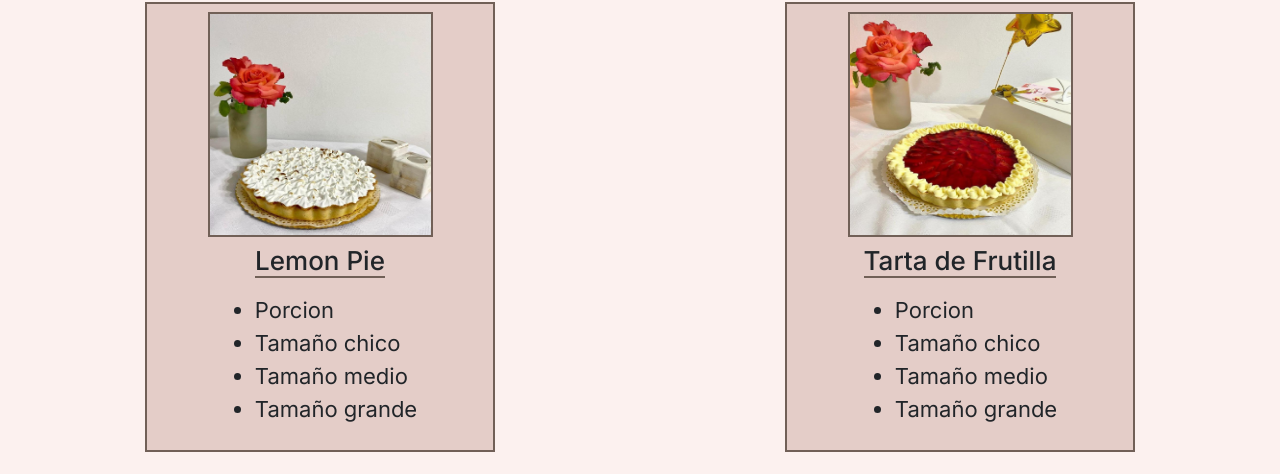
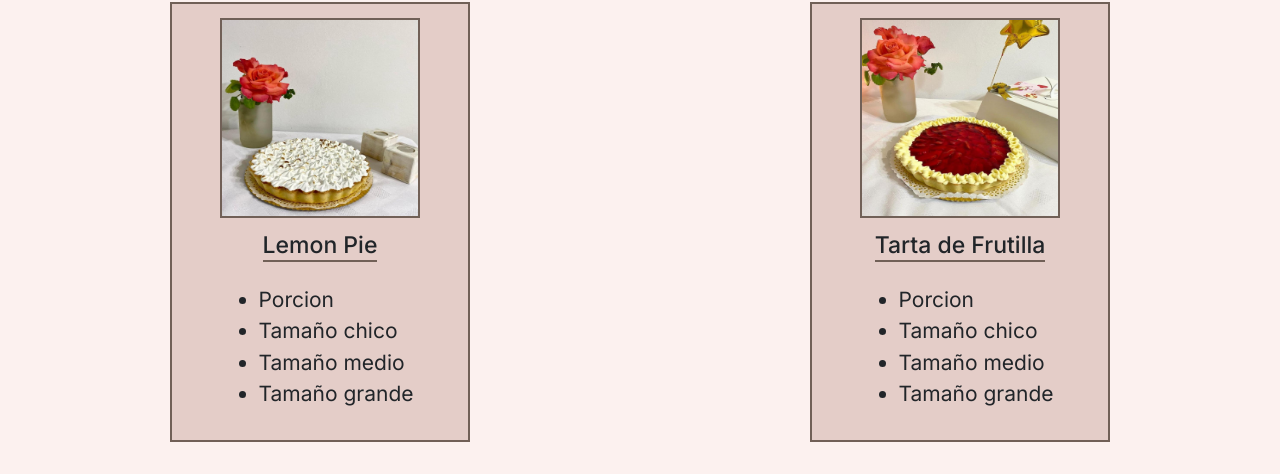
Before and after one commit to SantiBascal/PreEntrega2-SantiBascalCorrea, a website: page pages/productos.html in a window 1280 px wide. Shown: the part 175-649 px from the top of the page. Drawn offline with nearby package versions, Linux system fonts and the light colour scheme.

Commit message:
Agregue animaciones al logo de wsp flotante, y las tarjetas de los productos

```diff
--- a/style/scss/components/_buttons.scss
+++ b/style/scss/components/_buttons.scss
@@ -2,4 +2,9 @@
     position: fixed;
     bottom: 0;
     right: 0;
+    transition: all 300ms;
  }
+
+ .logoFlotante:hover{
+    transform: scale(1.15);
+ }
--- a/style/scss/pages/_productos.scss
+++ b/style/scss/pages/_productos.scss
@@ -34,11 +34,15 @@
             justify-content: space-evenly;
             align-items: center;
             border: $border;
-
+            transition: all 300ms;
             h3 {
                 font-size: 20px;
                 border-bottom: $border;
             }
+        }
+
+        .tProductos:hover{
+            transform: scale(1.05);
         }
     }
 }
@@ -70,20 +74,20 @@
             margin-top: 20px;
             margin-bottom: 20px;
             .tProductos {
-                height: 450px;
-                width: 350px;
+                height: 440px;
+                width: 300px;
                 margin-top: 0px;
                 h3 {
-                    font-size: 26px;
+                    font-size: 23px;
                 }
                 img {
-                    height: 225px;
-                    width: 225px;
+                    height: 200px;
+                    width: 200px;
                     border: $border;
                 }
                 ul{
                     li {
-                        font-size: 22px;
+                        font-size: 21px;
                     }
                 }
             }
```
Also changed, not shown: style/css/style.css, 1 other file.
